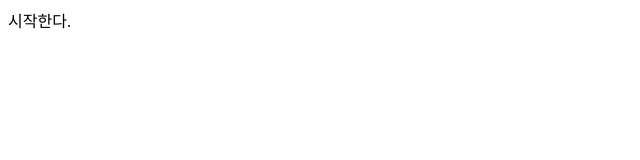
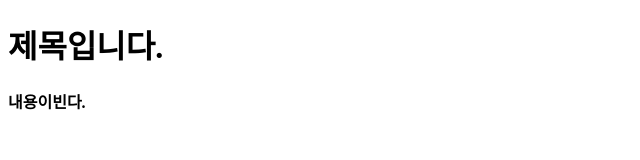
Before and after one commit to KimYoungSeok15/HTML_Practice, a plain HTML site: page index.html in a window 1280 px wide. Shown: the whole page, without its empty margins (0-640 px from the left). Drawn offline with Linux system fonts and the light colour scheme.

Commit message:
feat: 제목 추가, 내용 분리

```diff
--- a/index.html
+++ b/index.html
@@ -6,6 +6,9 @@
     <title>HTML/CSS</title>
 </head>
 <body>
-    시작한다.
+    <h1> 제목입니다. </h1>
+    <h4>
+        내용이빈다.
+    </h4>
 </body>
 </html>
```
